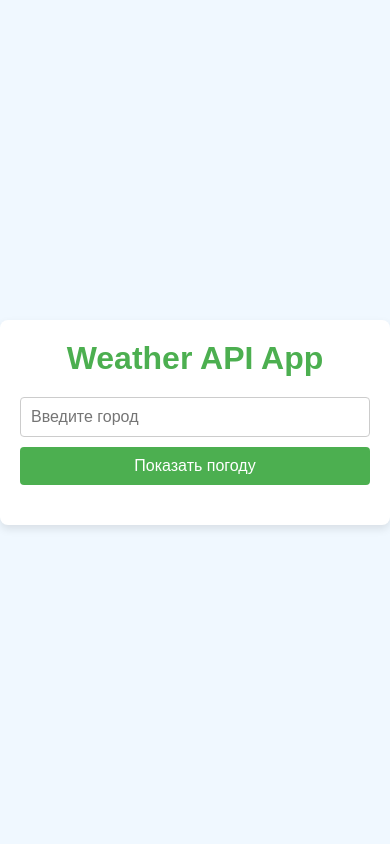
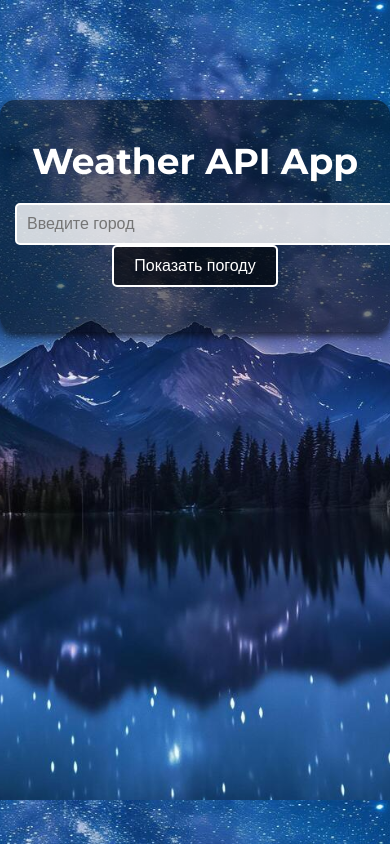
Before and after one commit to zhxauda9/Weather, a website: page public/index.html in a window 390 px wide. Drawn offline with Linux system fonts and the light colour scheme.

Commit message:
Updated styles and added background images

```diff
--- a/public/index.html
+++ b/public/index.html
@@ -6,8 +6,9 @@
     <meta name="viewport" content="width=device-width, initial-scale=1.0" />
     <title>Weather App</title>
     <link rel="stylesheet" href="style.css" />
+    <link href="https://fonts.googleapis.com/css2?family=Montserrat:ital,wght@0,100..900;1,100..900&display=swap" rel="stylesheet">
 </head>
-<body>
+<body style="background-image: url('default.jpg');background-size: cover; height:700px; ">
 <div class="container">
     <h1>Weather API App</h1>
     <input type="text" id="cityInput" placeholder="Введите город" />
@@ -22,7 +23,6 @@
         const response = await fetch(`/api/weather?city=${city}`);
         const data = await response.json();
 
-        // Показать данные о погоде, новостях, качестве воздуха и валюте
         document.getElementById('weatherResult').innerHTML = `
                 <h2>Погода в ${city}</h2>
                 <p>Температура: ${data.weather.temperature}°C</p>
@@ -41,8 +41,17 @@
                 </ul>
                 <p>Курс USD к KZT: ${data.currency.USD_to_KZT}</p>
             `;
+
+        const temp = data.weather.temperature;
+        if (temp < 0) {
+            document.body.style.backgroundImage = 'url(cold-weather.jpg)'; // Холодная погода
+        } else if (temp > 0) {
+            document.body.style.backgroundImage = 'url("hot-weather.jpeg")'; // Жаркая погода
+        }
+
+        document.body.style.backgroundSize = 'cover';
+        document.body.style.backgroundPosition = 'center';
     });
 </script>
-
 </body>
 </html>
--- a/public/style.css
+++ b/public/style.css
@@ -1,89 +1,98 @@
-* {
+/* public/style.css */
+
+/* Общие стили для страницы */
+body {
     margin: 0;
     padding: 0;
-    box-sizing: border-box;
-    font-family: Arial, sans-serif;
-}
-
-body {
-    background-color: #f0f8ff;
-    display: flex;
-    justify-content: center;
-    align-items: center;
-    height: 100vh;
-    margin: 0;
+    font-family: "Montserrat";
+    color: #fff;
+    background-size: cover;
+    background-position: center;
+    transition: background 1s ease-in-out;
 }
 
 .container {
-    background-color: #fff;
+    text-align: center;
+    margin-top: 100px;
     padding: 20px;
-    border-radius: 8px;
-    box-shadow: 0 4px 8px rgba(0, 0, 0, 0.1);
-    width: 100%;
-    max-width: 600px;
+    background: rgba(0, 0, 0, 0.5); /* Прозрачный фон */
+    border-radius: 15px;
+    box-shadow: 0 4px 8px rgba(0, 0, 0, 0.7);
+    max-width: 800px;
+    margin-left: auto;
+    margin-right: auto;
+    padding: 30px;
 }
 
 h1 {
-    text-align: center;
-    color: #4CAF50;
+    font-size: 36px;
     margin-bottom: 20px;
 }
 
 input[type="text"] {
-    width: 100%;
     padding: 10px;
-    margin-bottom: 10px;
-    border-radius: 4px;
-    border: 1px solid #ccc;
+    font-size: 16px;
+    width: 300px;
+    margin-right: 10px;
+    border: 2px solid #fff;
+    border-radius: 5px;
+    background-color: rgba(255, 255, 255, 0.8);
+    color: #333;
+}
+
+button {
+    padding: 10px 20px;
+    font-size: 16px;
+    background-color: rgba(0, 0, 0, 0.6);
+    color: #fff;
+    border: 2px solid #fff;
+    border-radius: 5px;
+    cursor: pointer;
+}
+
+button:hover {
+    background-color: rgba(0, 0, 0, 0.8);
+}
+
+#weatherResult {
+    margin-top: 30px;
+    font-size: 18px;
+}
+
+h2, h3 {
+    margin-top: 20px;
+    font-size: 24px;
+}
+
+ul {
+    list-style-type: none;
+    padding: 0;
+}
+
+ul li {
+    margin: 10px 0;
+}
+
+ul li a {
+    text-decoration: none;
+    color: #fff;
     font-size: 16px;
 }
 
-button {
-    width: 100%;
-    padding: 10px;
-    background-color: #4CAF50;
-    color: white;
-    border: none;
-    border-radius: 4px;
-    font-size: 16px;
-    cursor: pointer;
-    transition: background-color 0.3s ease;
+ul li img {
+    width: 50px;
+    height: 50px;
+    margin-right: 10px;
+    vertical-align: middle;
 }
 
-button:hover {
-    background-color: #45a049;
+@media (max-width: 768px) {
+    .container {
+        padding: 15px;
+    }
+
+    input[type="text"] {
+        width: 100%;
+        margin-right: 0;
+    }
 }
-
-#weatherResult {
-    margin-top: 20px;
-}
-
-#weatherResult h2 {
-    color: #333;
-}
-
-ul {
-    list-style: none;
-    padding-left: 0;
-}
-
-ul li {
-    background-color: #f9f9f9;
-    padding: 10px;
-    margin-bottom: 5px;
-    border-radius: 4px;
-    display: flex;
-    align-items: center;
-}
-
-ul li img {
-    width: 40px;
-    height: 40px;
-    margin-right: 10px;
-    border-radius: 4px;
-}
-
-h3 {
-    margin-top: 20px;
-    color: #333;
-}
--- a/server.js
+++ b/server.js
@@ -9,5 +9,5 @@ app.use(express.static('public'));
 app.use('/api', weatherRoutes);
 
 app.listen(PORT, () => {
-    console.log(`Сервер запущен на http://localhost:${PORT}`);
+    console.log(`Server started on http://localhost:${PORT}`);
 });
```
Also changed, not shown: public/cold-weather.jpg (added), public/default.jpg (added), public/hot-weather.jpeg (added).
